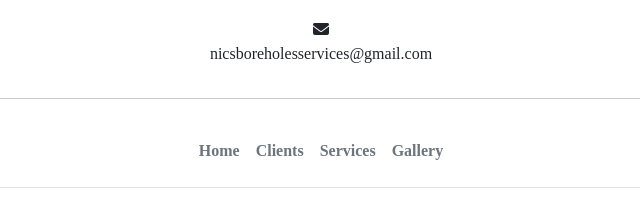
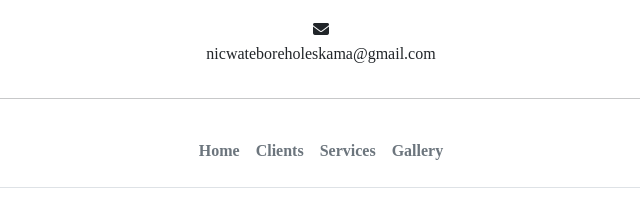
Before and after one commit to juanjohi/nicswater, a plain HTML site: page index.html in a window 1280 px wide. Shown: the part 3207-3408 px from the top of the page, 319-959 px from the left. Drawn offline with nearby package versions, Linux system fonts and the light colour scheme; a script that the page names is missing; a web font is replaced by a local one.

Commit message:
email change

```diff
--- a/index.html
+++ b/index.html
@@ -263,7 +263,7 @@
                         </li>
 
                         <li><i class="fas fa-envelope mt-2 fa-1x"></i>
-                            <p>nicsboreholesservices@gmail.com</p>
+                            <p>nicwateboreholeskama@gmail.com</p>
                         </li>
                     </ul>
                 </div>
```
